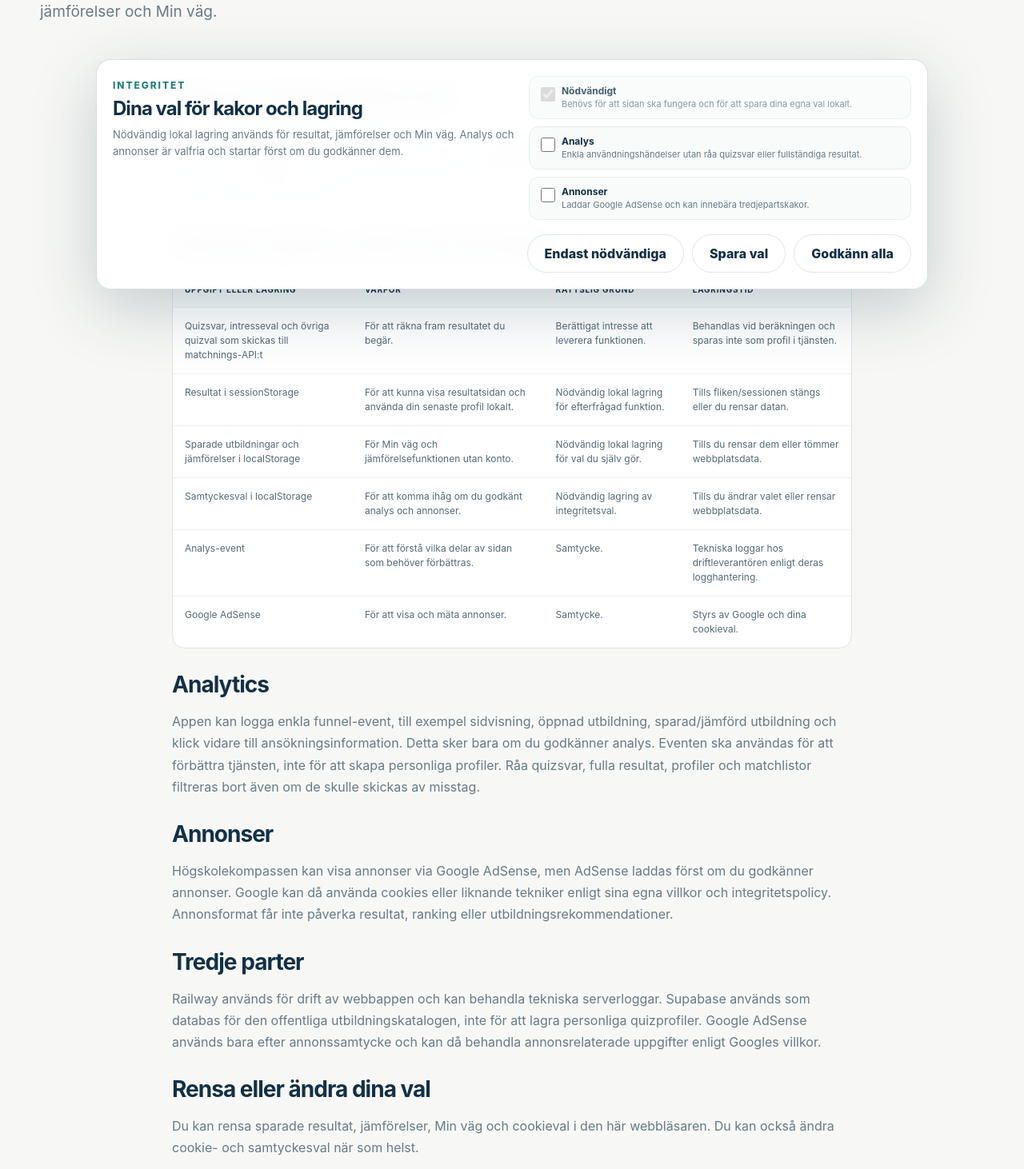
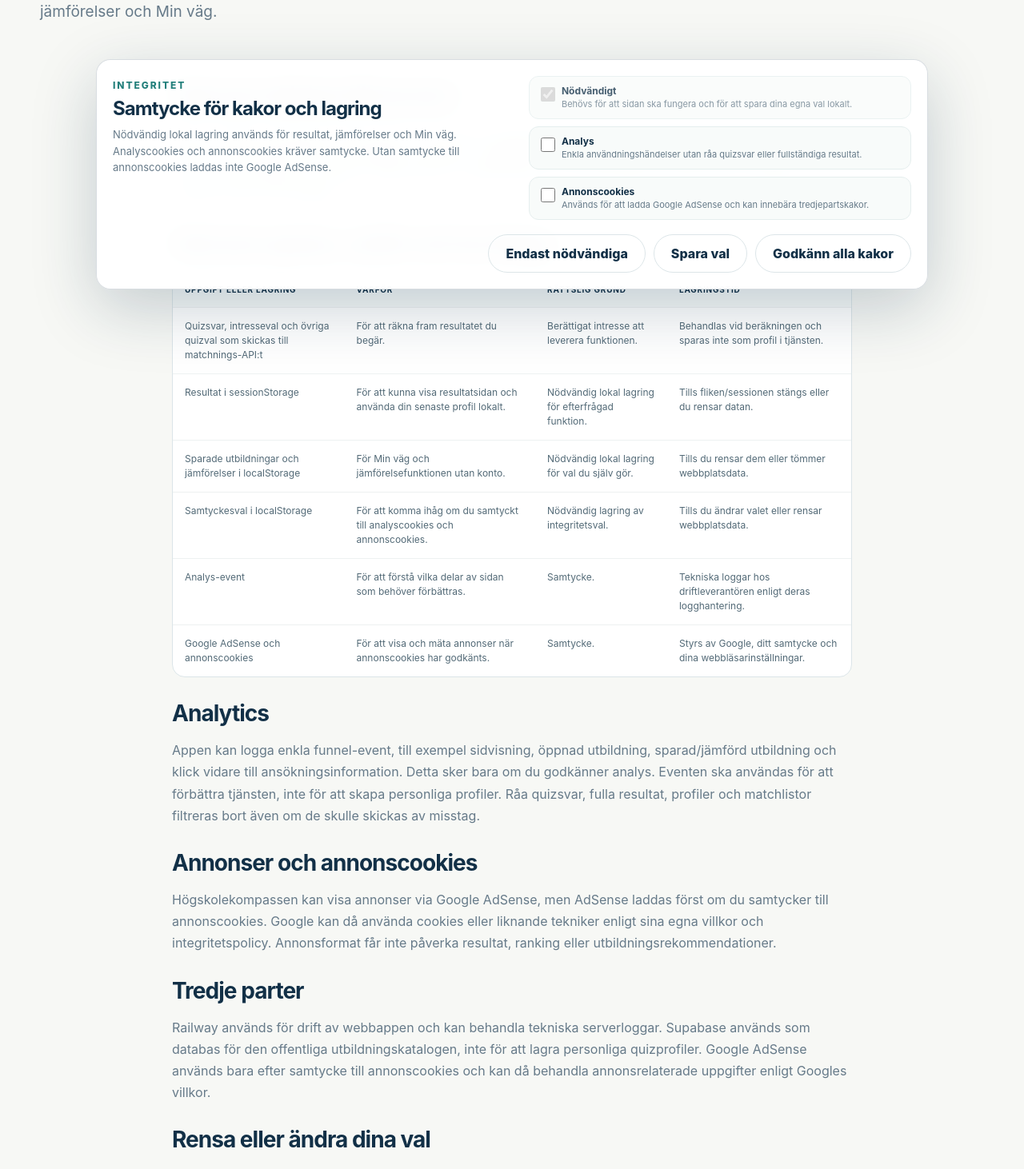
Before and after one commit to wwesslen-debug/Hogskolekompassen, a Next.js app: page /integritet in a window 1280 px wide. Shown: the part 420-1882 px from the top of the page at 80% size. Built offline with nearby package versions, Linux system fonts and the light colour scheme; no server answers.

Commit message:
Clarify ad cookie consent wording

```diff
--- a/app/integritet/page.js
+++ b/app/integritet/page.js
@@ -63,7 +63,7 @@ export default function PrivacyPage() {
               </tr>
               <tr>
                 <td>Samtyckesval i localStorage</td>
-                <td>För att komma ihåg om du godkänt analys och annonser.</td>
+                <td>För att komma ihåg om du samtyckt till analyscookies och annonscookies.</td>
                 <td>Nödvändig lagring av integritetsval.</td>
                 <td>Tills du ändrar valet eller rensar webbplatsdata.</td>
               </tr>
@@ -74,10 +74,10 @@ export default function PrivacyPage() {
                 <td>Tekniska loggar hos driftleverantören enligt deras logghantering.</td>
               </tr>
               <tr>
-                <td>Google AdSense</td>
-                <td>För att visa och mäta annonser.</td>
+                <td>Google AdSense och annonscookies</td>
+                <td>För att visa och mäta annonser när annonscookies har godkänts.</td>
                 <td>Samtycke.</td>
-                <td>Styrs av Google och dina cookieval.</td>
+                <td>Styrs av Google, ditt samtycke och dina webbläsarinställningar.</td>
               </tr>
             </tbody>
           </table>
@@ -91,18 +91,18 @@ export default function PrivacyPage() {
           matchlistor filtreras bort även om de skulle skickas av misstag.
         </p>
 
-        <h2>Annonser</h2>
+        <h2>Annonser och annonscookies</h2>
         <p>
-          Högskolekompassen kan visa annonser via Google AdSense, men AdSense laddas först om du godkänner annonser.
-          Google kan då använda cookies eller liknande tekniker enligt sina egna villkor och integritetspolicy.
-          Annonsformat får inte påverka resultat, ranking eller utbildningsrekommendationer.
+          Högskolekompassen kan visa annonser via Google AdSense, men AdSense laddas först om du samtycker till
+          annonscookies. Google kan då använda cookies eller liknande tekniker enligt sina egna villkor och
+          integritetspolicy. Annonsformat får inte påverka resultat, ranking eller utbildningsrekommendationer.
         </p>
 
         <h2>Tredje parter</h2>
         <p>
           Railway används för drift av webbappen och kan behandla tekniska serverloggar. Supabase används som databas
           för den offentliga utbildningskatalogen, inte för att lagra personliga quizprofiler. Google AdSense används
-          bara efter annonssamtycke och kan då behandla annonsrelaterade uppgifter enligt Googles villkor.
+          bara efter samtycke till annonscookies och kan då behandla annonsrelaterade uppgifter enligt Googles villkor.
         </p>
 
         <h2>Rensa eller ändra dina val</h2>
--- a/components/CookieConsent.js
+++ b/components/CookieConsent.js
@@ -43,10 +43,10 @@ export default function CookieConsent() {
       <div className="cookieConsentPanel">
         <div className="cookieConsentCopy">
           <span className="eyebrow">Integritet</span>
-          <h2 id="cookieConsentTitle">Dina val för kakor och lagring</h2>
+          <h2 id="cookieConsentTitle">Samtycke för kakor och lagring</h2>
           <p>
-            Nödvändig lokal lagring används för resultat, jämförelser och Min väg. Analys och annonser är valfria och
-            startar först om du godkänner dem.
+            Nödvändig lokal lagring används för resultat, jämförelser och Min väg. Analyscookies och annonscookies
+            kräver samtycke. Utan samtycke till annonscookies laddas inte Google AdSense.
           </p>
         </div>
 
@@ -69,7 +69,7 @@ export default function CookieConsent() {
               checked={choices.ads}
               onChange={(event) => setChoices((current) => ({ ...current, ads: event.target.checked }))}
             />
-            <span><strong>Annonser</strong><small>Laddar Google AdSense och kan innebära tredjepartskakor.</small></span>
+            <span><strong>Annonscookies</strong><small>Används för att ladda Google AdSense och kan innebära tredjepartskakor.</small></span>
           </label>
         </div>
 
@@ -81,7 +81,7 @@ export default function CookieConsent() {
             Spara val
           </button>
           <button type="button" className="button buttonGhost" onClick={() => save({ analytics: true, ads: true })}>
-            Godkänn alla
+            Godkänn alla kakor
           </button>
         </div>
       </div>
```
